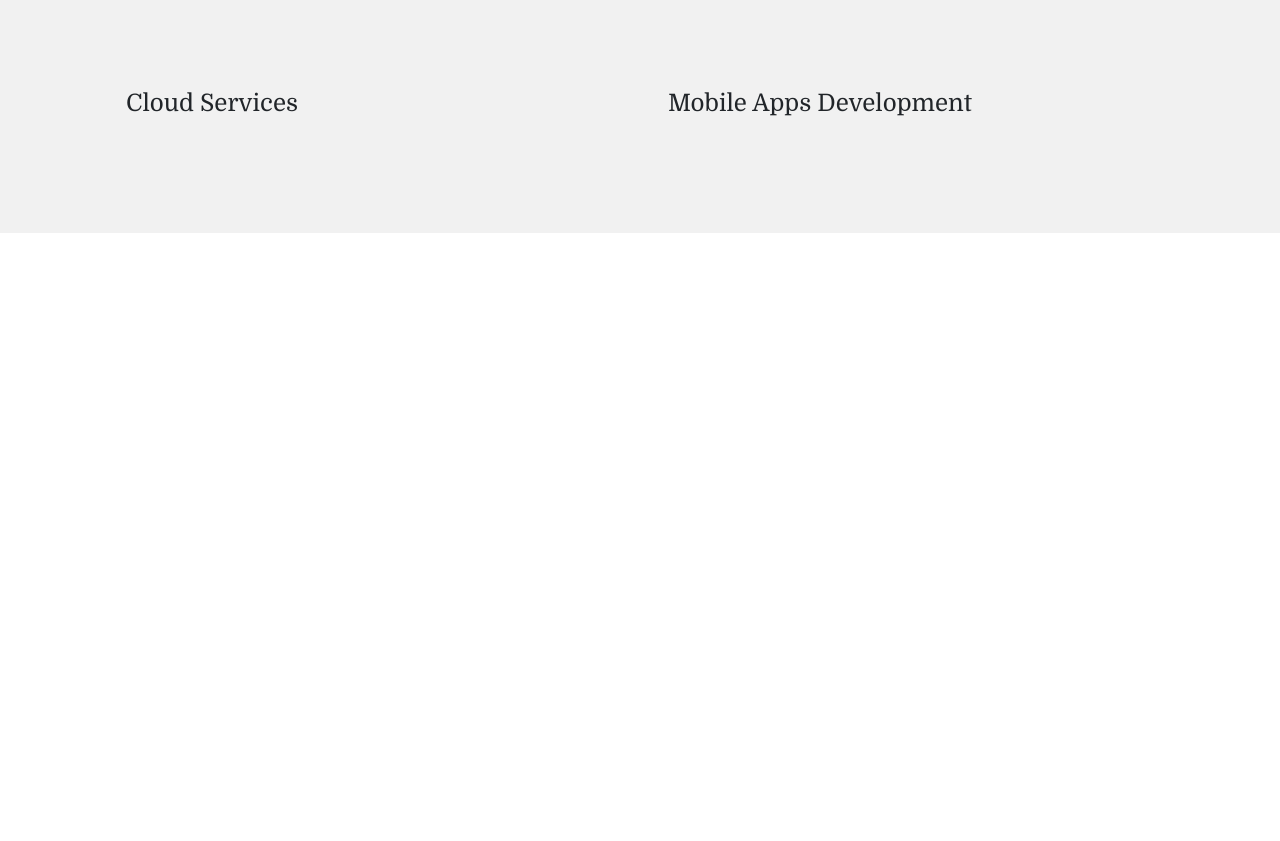
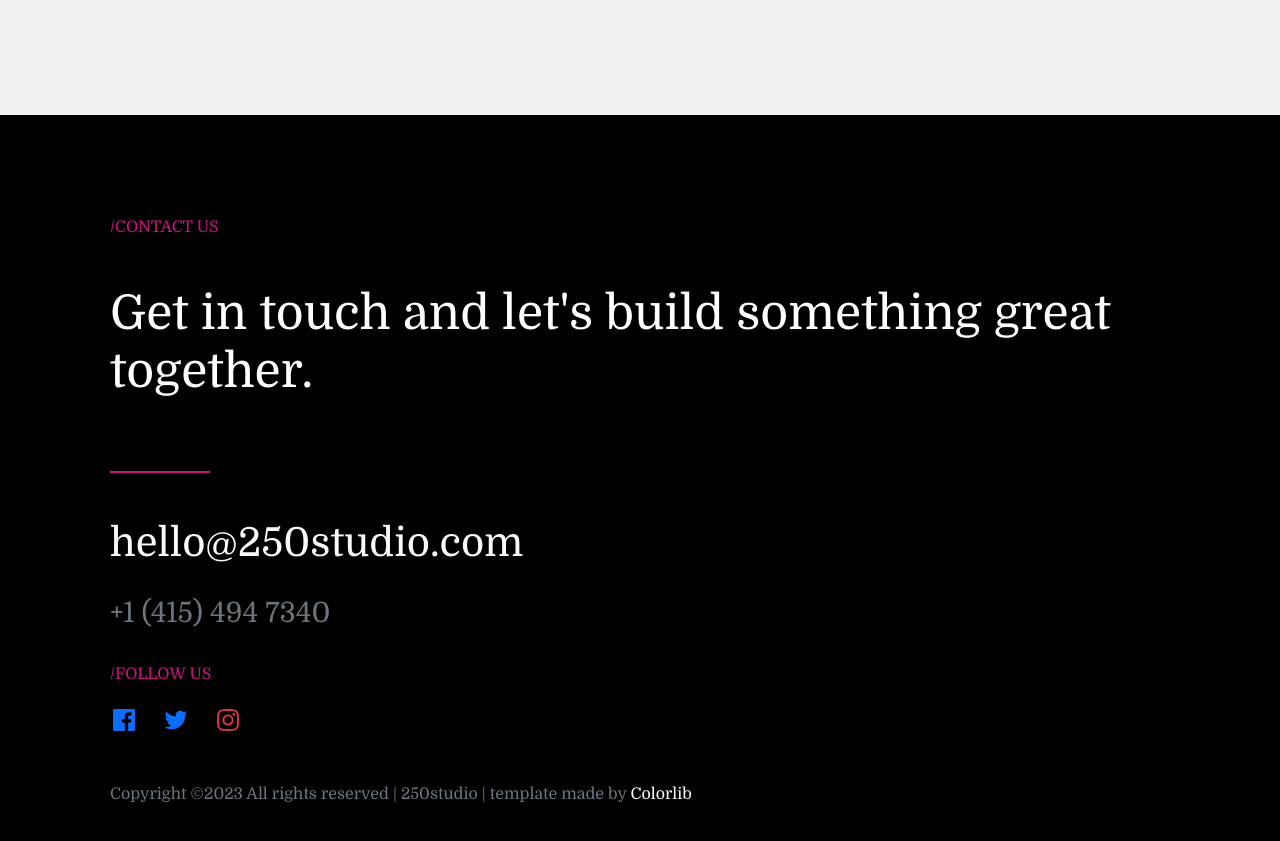
Before and after one commit to hasibdurjoy/studio, a React (Create React App) app: page / in a window 1280 px wide. Shown: the part 2409-3250 px from the top of the page. Before the commit the page ends 2642 px from the top, so only its background shows below. Built offline with nearby package versions, Linux system fonts and the light colour scheme; some icons are missing.

Commit message:
contact us

```diff
--- /dev/null
+++ b/src/Components/HomePageComponents/ContactUs.jsx
@@ -0,0 +1,78 @@
+import React from "react";
+import { Container } from "react-bootstrap";
+import {
+  AiFillFacebook,
+  AiOutlineTwitter,
+  AiOutlineInstagram,
+} from "react-icons/ai";
+const ContactUs = () => {
+  const fakeData = [
+    {
+      id: 1,
+      name: "Brand Identity",
+      icon: "<PiTelevisionSimpleBold />",
+    },
+    {
+      id: 2,
+      name: "Data Analytics",
+      icon: "<PiTelevisionSimpleBold />",
+    },
+    {
+      id: 3,
+      name: "Web Design",
+      icon: "<PiTelevisionSimpleBold />",
+    },
+    {
+      id: 4,
+      name: "Product Strategy",
+      icon: "<PiTelevisionSimpleBold />",
+    },
+    {
+      id: 5,
+      name: "Cloud Services",
+      icon: "<PiTelevisionSimpleBold />",
+    },
+    {
+      id: 6,
+      name: "Mobile Apps Development",
+    },
+  ];
+  return (
+    <div style={{ backgroundColor: "black", color: "white" }}>
+      <Container style={{ padding: "100px 40px" }}>
+        <p style={{ color: "#cc147f" }}>/CONTACT US</p>
+        <h1 style={{ fontSize: "48px", padding: "30px 40px 30px 0px" }}>
+          Get in touch and let's build something great together.
+        </h1>
+        <div
+          style={{
+            width: "100px",
+            height: "2px",
+            display: "block",
+            backgroundColor: "#cc147f",
+            margin: "40px 0px",
+          }}
+        />
+        <a
+          href="mailto:hello@250studio.com"
+          className="fs-1 py-5 text-decoration-none text-light"
+        >
+          hello@250studio.com
+        </a>
+        <h3 className="py-4 text-secondary">+1 (415) 494 7340</h3>
+        <p style={{ color: "#cc147f" }}>/FOLLOW US</p>
+        <div style={{ marginTop: "20px" }}>
+          <AiFillFacebook className="me-4 fs-3 text-primary" />
+          <AiOutlineTwitter className="me-4 fs-3 text-primary" />
+          <AiOutlineInstagram className="me-4 fs-3 text-danger" />
+        </div>
+        <p className="py-5 text-secondary">
+          Copyright ©2023 All rights reserved | 250studio | template made by{" "}
+          <span className="text-light">Colorlib</span>
+        </p>
+      </Container>
+    </div>
+  );
+};
+
+export default ContactUs;
--- a/src/Components/HomePageComponents/HomepageOverview.jsx
+++ b/src/Components/HomePageComponents/HomepageOverview.jsx
@@ -2,6 +2,7 @@ import React from "react";
 import Banner from "./Banner";
 import WhoWeAre from "./WhoWeAre";
 import WhatWeDo from "./WhatWeDo";
+import ContactUs from "./ContactUs";
 
 const HomepageOverview = () => {
   return (
@@ -9,6 +10,7 @@ const HomepageOverview = () => {
       <Banner />
       <WhoWeAre />
       <WhatWeDo />
+      <ContactUs />
     </div>
   );
 };
--- a/src/Components/HomePageComponents/WhatWeDo.jsx
+++ b/src/Components/HomePageComponents/WhatWeDo.jsx
@@ -45,11 +45,6 @@ const WhatWeDo = () => {
           We have everything you need to launch and grow a successful digital
           business.
         </h1>
-        <p style={{ fontSize: "24px", padding: "15px 0px" }}>
-          Whether you are a small company or an established one we create clean
-          and intuitive applications for Web,Desktop,iOS & Android Platforms
-          with the same principles.
-        </p>
         <Row>
           {fakeData.map((s) => (
             <Col sm={12} md={6}>
```
